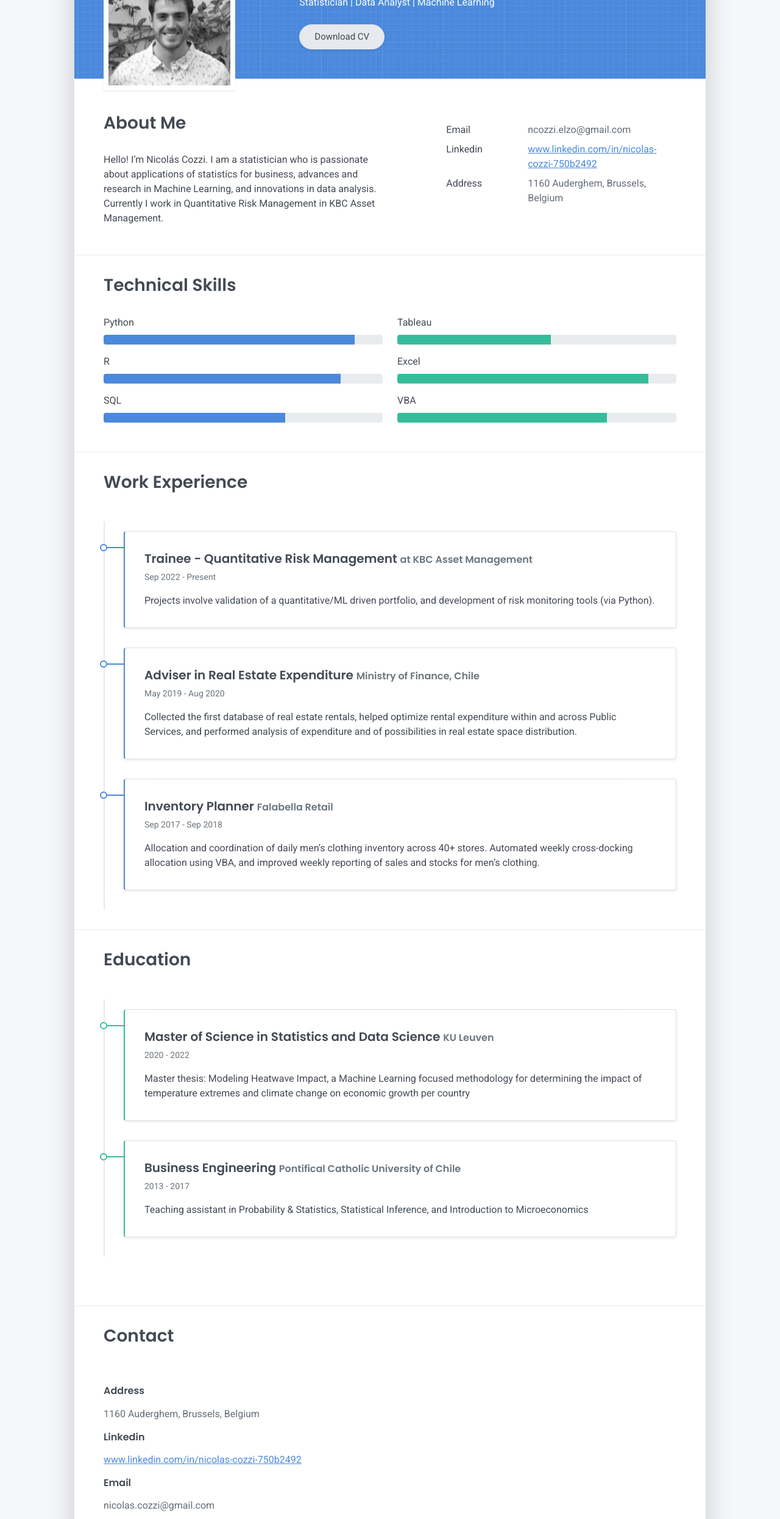
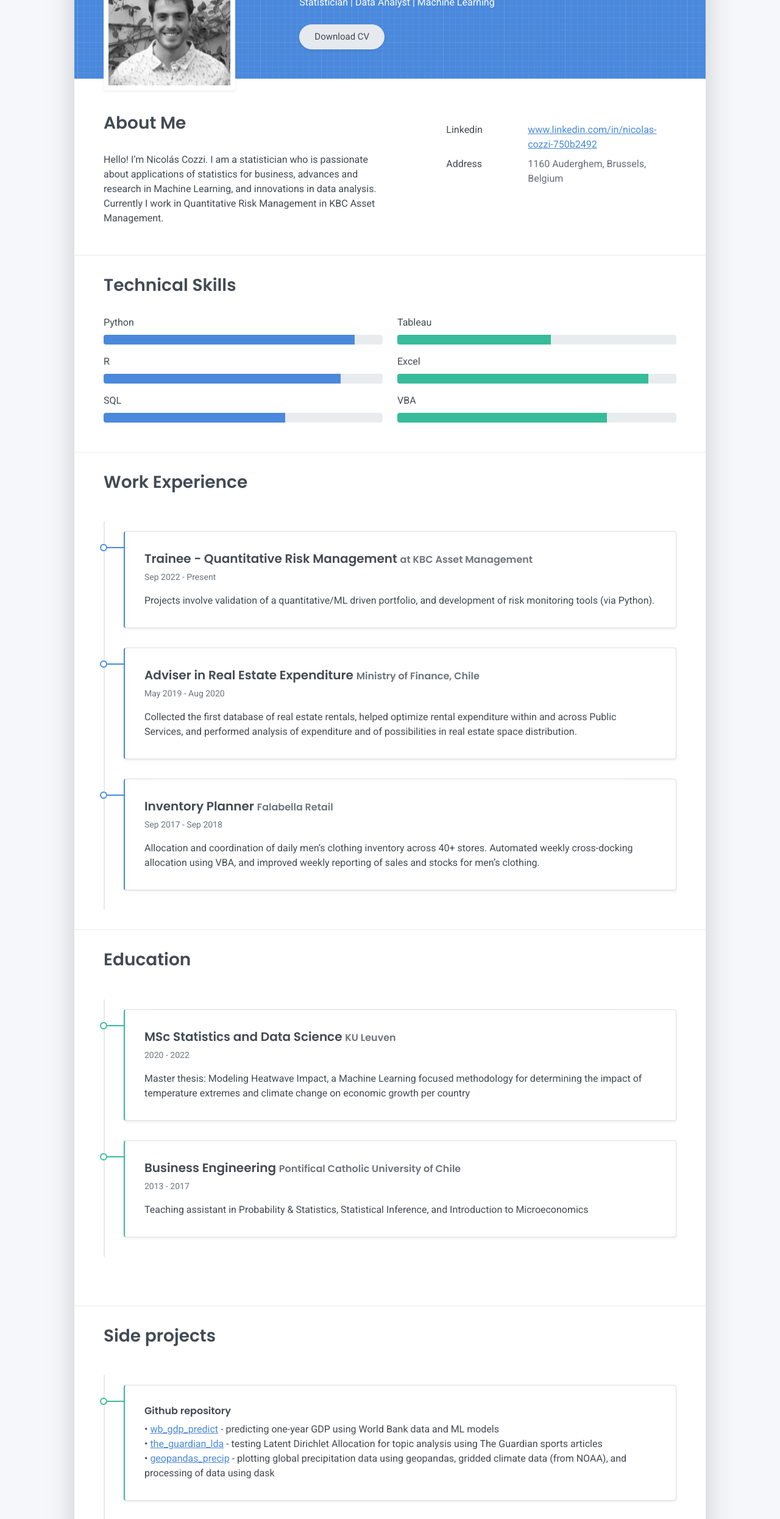
Before and after one commit to ncozzi/ncozzi.github.io, a plain HTML site: page index.html in a window 1280 px wide. Shown: the part 240-2731 px from the top of the page at 61% size. Drawn offline with Linux system fonts and the light colour scheme.

Commit message:
Update index.html

```diff
--- a/index.html
+++ b/index.html
@@ -65,12 +65,6 @@
       </div>
       <div class="col-md-5 offset-md-1">
         <div class="row mt-2">
-          <div class="col-sm-4">
-            <div class="pb-1">Email</div>
-          </div>
-          <div class="col-sm-8">
-            <div class="pb-1 text-secondary">ncozzi.elzo@gmail.com</div>
-          </div>
           <div class="col-sm-4">
             <div class="pb-1">Linkedin</div>
           </div>
@@ -161,7 +155,7 @@
     <div class="timeline">
       <div class="timeline-card timeline-card-success card shadow-sm">
         <div class="card-body">
-          <div class="h5 mb-1">Master of Science in Statistics and Data Science <span class="text-muted h6">KU Leuven</span></div>
+          <div class="h5 mb-1">MSc Statistics and Data Science <span class="text-muted h6">KU Leuven</span></div>
           <div class="text-muted text-small mb-2">2020 - 2022</div>
           <div>Master thesis: Modeling Heatwave Impact, a Machine Learning focused methodology for determining the impact of temperature extremes and climate change on economic growth per country</div>
         </div>
@@ -171,6 +165,27 @@
           <div class="h5 mb-1">Business Engineering <span class="text-muted h6">Pontifical Catholic University of Chile</span></div>
           <div class="text-muted text-small mb-2">2013 - 2017</div>
           <div>Teaching assistant in Probability & Statistics, Statistical Inference, and Introduction to Microeconomics</div>
+        </div>
+      </div>
+    </div>
+  </div>
+  <hr class="d-print-none"/>
+  <div class="page-break"></div>
+  <div class="side-projects px-3 px-lg-4 pb-4">
+    <h2 class="h3 mb-4">Side projects</h2>
+    <div class="timeline">
+      <div class="timeline-card timeline-card-success card shadow-sm">
+        <div class="card-body">
+          <div class="h6 mb-1">Github repository</span></div>
+          <div>• <a href="https://github.com/ncozzi/wb_gdp_predict">wb_gdp_predict</a> - predicting one-year GDP using World Bank data and ML models</div>
+          <div>• <a href="https://github.com/ncozzi/the_guardian_lda">the_guardian_lda</a> - testing Latent Dirichlet Allocation for topic analysis using The Guardian sports articles</div>
+          <div>• <a href="https://github.com/ncozzi/geopandas_precip">geopandas_precip</a> - plotting global precipitation data using geopandas, gridded climate data (from NOAA), and processing of data using dask</div>
+        </div>
+      </div>
+      <div class="timeline-card timeline-card-success card shadow-sm">
+        <div class="card-body">
+          <div class="h6 mb-1">Tableau repository</div>
+          <div><a href="https://public.tableau.com/app/profile/nicolas.cozzi">nicolas.cozzi</a> - currently in progress, with the aim of having a more complete portfolio</div>
         </div>
       </div>
     </div>
@@ -189,8 +204,6 @@
           <div class="pb-2 text-secondary">1160 Auderghem, Brussels, Belgium</div>
           <h3 class="h6">Linkedin</h3>
           <div class="pb-2 text-secondary"><a href="https://www.linkedin.com/in/nicolas-cozzi-750b2492">www.linkedin.com/in/nicolas-cozzi-750b2492</a></div>
-          <h3 class="h6">Email</h3>
-          <div class="pb-2 text-secondary">nicolas.cozzi@gmail.com</div>
         </div>
       </div>
       <div class="col d-none d-print-block">
```
